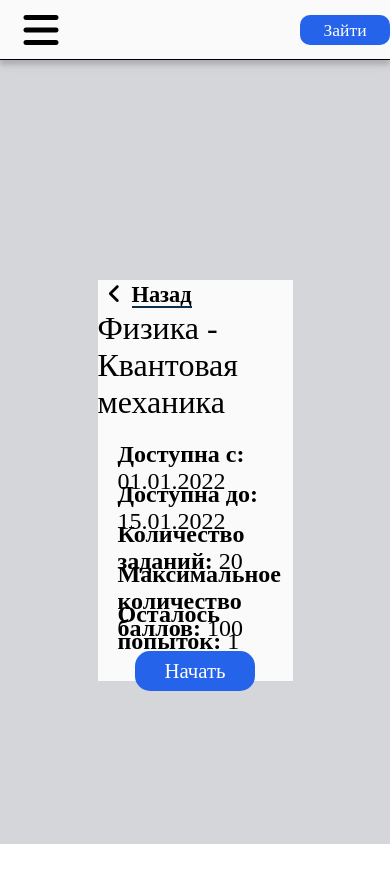
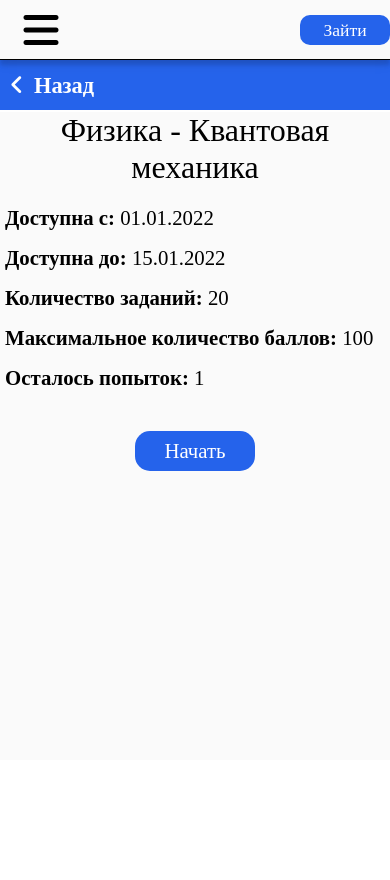
Before and after one commit to BaldruevSergei/Testing_site_Front, a React (Vite) app: page /TestLibrary/TestPreview/0 in a window 390 px wide. After the commit the page ends 844 px from the top, so only its background shows below. Built offline with nearby package versions, Linux system fonts and the light colour scheme.

Commit message:
testpreview page responsive

```diff
--- a/src/components/mixins.scss
+++ b/src/components/mixins.scss
@@ -7,7 +7,7 @@ $red: #d62828;
 $orange: #f77f00;
 $yellow: #fcbf49;
 $white: #fafafa;
-$mainMinHeight: 800px;
+$mainMinHeight: 700px;
 @mixin flex($align,$justify,$direction,$gap){
      display: flex;
      align-items: $align;
--- a/src/components/testlibrarypage/index.jsx
+++ b/src/components/testlibrarypage/index.jsx
@@ -49,7 +49,7 @@ export default function TestLibrary(){
             </ul>
             <div className={`testsLibrary ${tests.length < 1 ? 'empty' : ''}`}>
                 {tests.length === 0 ? activeTab === 0 ? 'У вас нет новых тестов' : 'Вы еще не проходили тесты' : tests.slice(0, lastItem).map((test, index) => (
-                    <Link to={`TestPreview/${test.id}`} className={`test ${index % 2 === 0 ? 'odd' : ''}`}>
+                    <Link to={`TestPreview/${test.id}`} className={`test ${index % 2 === 0 ? 'odd' : ''}`} key={test.id}>
                     <div>{innerWidth < 730 ? <strong>Дата окончания: </strong> : ''}<p>{test.endDate}</p></div>
                     <div>{innerWidth < 730 ? <strong>Предмет: </strong> : ''}<p>{test.subject}</p></div>
                     <div>{innerWidth < 730 ? <strong>Тема: </strong> : ''}<p>{test.topic}</p></div>
--- a/src/components/testlibrarypage/testlibrarypage.scss
+++ b/src/components/testlibrarypage/testlibrarypage.scss
@@ -17,11 +17,10 @@
         min-height: $mainMinHeight;
 
         .container{
-
             min-height: calc($mainMinHeight * 0.9);
             @include size(auto,90%,'',black);
             .tabs{
-                height: calc($mainMinHeight * 0.05);
+                height: calc($mainMinHeight * 0.05 + 5px);
                 @include flex(center,start,row,10px);
                 padding-left: 5px;
                 button{
@@ -142,3 +141,21 @@
         }
     }
 }
+@media only screen and (max-width:450px){
+    .testlibrary{
+        main{
+            padding: 0;
+            .container{
+                width: 100%;
+                .tabs{
+                    button{
+                        min-height: 70%;
+                        height: auto;
+                        max-height: 90%;
+                        font-size: 1rem;
+                    }
+                }
+            }
+        }
+    }
+}
--- a/src/components/testpreview/testpreviewpage.scss
+++ b/src/components/testpreview/testpreviewpage.scss
@@ -14,49 +14,45 @@
         @include flex(center,center,row,0);
         .container{
             background-color: $white;
-            width: 50%;
-            min-height: calc($mainMinHeight - $mainMinHeight / 2 - 40px);
+            min-width: 55%;
+            width: auto;
+            min-height: calc($mainMinHeight - $mainMinHeight / 2 + 50px);
             height: auto;
         .back{
+            border-bottom: 2px solid;
+            display: block;
+            background-color: $button;
+            color: white;
             i{
                 padding-left: 10px;
-                min-height: 30px;
+                min-height: 40px;
                 font-size: 1.4rem;
                 display: inline-flex;
                 gap: 10px;
                 cursor: pointer;
                 position: relative;
                 align-items: center;
-                span{
-                    position: relative;
-                }
-                span::after{
-                    content: '';
-                    background-color: $black;
-                    width: 100%;
-                    position: absolute;
-                    left: 0;
-                    height: 2px;
-                    top: 100%;
-                }
             }
         }
             h1{
                 @include flex(center,center,row,0);
                 font-weight: 500;
+                padding-left: 15px;
+                padding-right: 15px;
+                text-align: center;
             }
 
             .information{
                 padding: 20px;
-                font-size: 1.5rem;
+                font-size: 1.3rem;
                 div{
-                    height: 40px;
+                    min-height: 40px;
                 }
             }
             .start{
-                width: 100%;
+                padding: 20px;
                 @include flex(center,center,row,0);
-                height: 20px;
+                min-height: 20px;
                 a{
                     font-size: 1.3rem;
                     @include size(40px,120px,$button,white);
@@ -70,3 +66,26 @@
         }
     }
 }
+
+@media only screen and (max-width:500px){
+
+    .testpreview{
+        display: initial;
+        .back{
+            @include flex(center,start,row,0);
+            i{
+                height: 50px;
+            }
+        }
+        main{
+            .container{
+                min-height: $mainMinHeight;
+                width: 100%;
+                .information{
+                    padding: 5px;
+                    padding-top: 20px;
+                }
+            }
+        }
+    }
+}
```
